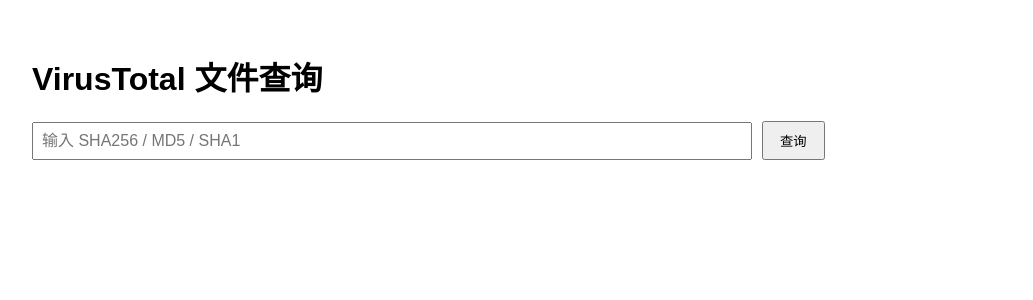
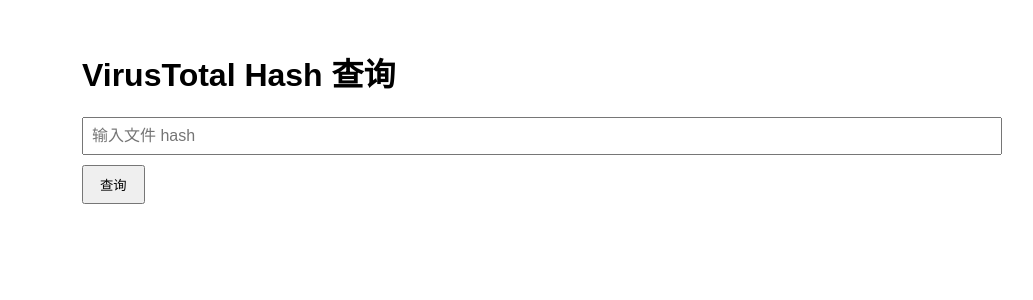
Before and after one commit to wx96wx/vt_vercel_query, a Next.js app: page / in a window 1280 px wide. Shown: the top 300 px of the page, without its empty margins (108-1141 px from the left). Built offline with nearby package versions, Linux system fonts and the light colour scheme.

Commit message:
optimize the ui

```diff
--- a/pages/index.js
+++ b/pages/index.js
@@ -2,12 +2,12 @@
 
 export default function Home() {
   const [hash, setHash] = useState("");
-  const [data, setData] = useState(null);
+  const [result, setResult] = useState(null);
   const [error, setError] = useState(null);
 
   const submit = async () => {
     setError(null);
-    setData(null);
+    setResult(null);
 
     const resp = await fetch("/api/vt", {
       method: "POST",
@@ -15,89 +15,99 @@
       body: JSON.stringify({ hash })
     });
 
-    const json = await resp.json();
-    if (!resp.ok) {
-      setError(json.error || "查询失败");
+    const data = await resp.json();
+
+    // VT 返回错误（没有 data）
+    if (!data?.vt?.data) {
+      setError(data?.vt?.error?.message || "VirusTotal 返回异常");
       return;
     }
 
-    setData(json.vt.data.attributes);
+    setResult(data);
   };
 
+  // ===== 从 VT 中安全解构 =====
+  const attrs = result?.vt?.data?.attributes;
+
+  const stats = attrs?.last_analysis_stats;
+  const maliciousEngines = attrs?.last_analysis_results
+    ? Object.entries(attrs.last_analysis_results)
+        .filter(([, v]) => v.category === "malicious")
+        .map(([k]) => k)
+    : [];
+
+  const names = attrs?.names || [];
+  const signature = attrs?.signature_info;
+
   return (
-    <div style={{ padding: 24, maxWidth: 1000, margin: "0 auto", fontFamily: "sans-serif" }}>
-      <h1>VirusTotal 文件查询</h1>
+    <div style={{ padding: 20, maxWidth: 900, margin: "0 auto", fontFamily: "sans-serif" }}>
+      <h1>VirusTotal Hash 查询</h1>
 
       <input
         value={hash}
         onChange={e => setHash(e.target.value)}
-        placeholder="输入 SHA256 / MD5 / SHA1"
-        style={{ width: "70%", padding: 8, fontSize: 16 }}
+        placeholder="输入文件 hash"
+        style={{ width: "100%", padding: 8, fontSize: 16 }}
       />
-      <button onClick={submit} style={{ marginLeft: 10, padding: "8px 16px" }}>
+      <button onClick={submit} style={{ marginTop: 10, padding: "8px 16px" }}>
         查询
       </button>
 
-      {error && <p style={{ color: "red" }}>{error}</p>}
+      {/* 错误显示 */}
+      {error && (
+        <div style={{ marginTop: 20, color: "red" }}>
+          ❌ {error}
+        </div>
+      )}
 
-      {data && (
-        <>
-          {/* 检测率 */}
+      {/* 查询结果 */}
+      {attrs && (
+        <div style={{ marginTop: 30 }}>
           <h2>检测结果</h2>
+
           <p>
-            恶意：
-            <b style={{ color: "red" }}>{data.last_analysis_stats.malicious}</b>
-            {" / "}
-            {Object.values(data.last_analysis_stats).reduce((a, b) => a + b, 0)}
+            检测率：
+            <b>
+              {stats.malicious} /{" "}
+              {Object.values(stats).reduce((a, b) => a + b, 0)}
+            </b>
           </p>
 
-          {/* 恶意引擎 */}
           <h3>恶意引擎</h3>
+          {maliciousEngines.length === 0 ? (
+            <p>无</p>
+          ) : (
+            <ul>
+              {maliciousEngines.map(e => (
+                <li key={e}>{e}</li>
+              ))}
+            </ul>
+          )}
+
+          <h3>文件名</h3>
           <ul>
-            {Object.entries(data.last_analysis_results)
-              .filter(([_, v]) => v.category === "malicious")
-              .map(([engine, v]) => (
-                <li key={engine}>
-                  {engine} — {v.result}
-                </li>
-              ))}
-          </ul>
-
-          {/* 文件名 */}
-          <h3>关联文件名</h3>
-          <ul>
-            {data.names?.slice(0, 10).map((name, i) => (
-              <li key={i}>{name}</li>
+            {names.slice(0, 10).map((n, i) => (
+              <li key={i}>{n}</li>
             ))}
           </ul>
 
-          {/* 签名信息 */}
-          {data.signature_info && (
+          {signature && (
             <>
-              <h3>数字签名</h3>
-              <p><b>签名方：</b>{data.signature_info.signers}</p>
-
-              {data.signature_info.signers_details?.map((s, i) => (
-                <div key={i} style={{ border: "1px solid #ccc", padding: 10, marginBottom: 10 }}>
-                  <div>名称：{s.name}</div>
-                  <div>算法：{s.algorithm}</div>
-                  <div>有效期：{s["valid from"]} → {s["valid to"]}</div>
-                  <div>颁发者：{s["cert issuer"]}</div>
-                </div>
-              ))}
+              <h3>签名信息</h3>
+              <pre style={{ background: "#222", color: "#fff", padding: 10 }}>
+                {JSON.stringify(signature, null, 2)}
+              </pre>
             </>
           )}
 
-          {/* 下载 */}
           <a
-            href={`/api/download/${data.sha256}`}
+            href={`/api/download/${result.vt.data.id}`}
             target="_blank"
-            rel="noreferrer"
-            style={{ display: "inline-block", marginTop: 20 }}
+            rel="noopener noreferrer"
           >
-            下载文件（如 API 权限允许）
+            下载文件（如果权限允许）
           </a>
-        </>
+        </div>
       )}
     </div>
   );
```
